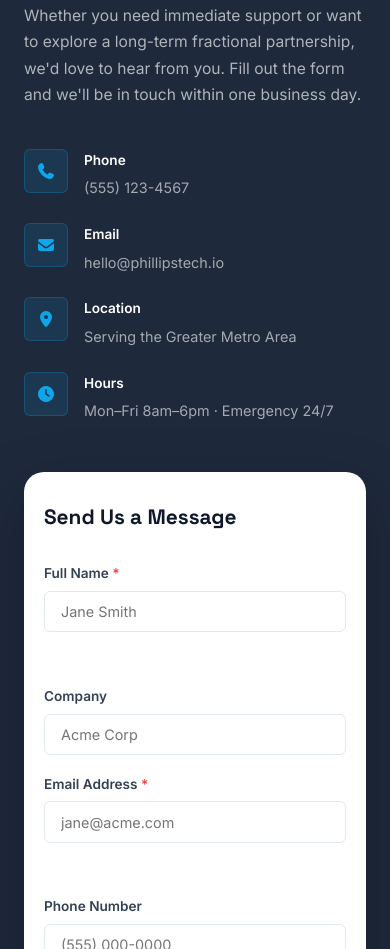
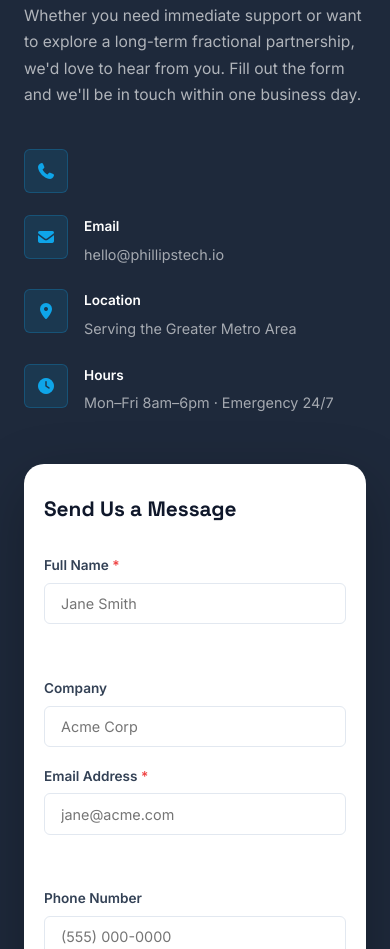
Before and after one commit to slighterdave/PhillipsTech, a plain HTML site: page index.html in a window 390 px wide. Shown: the part 6028-6977 px from the top of the page. Drawn offline with Linux system fonts and the light colour scheme.

Commit message:
Remove phone contact and update email address

```diff
--- a/index.html
+++ b/index.html
@@ -238,16 +238,12 @@
         <div class="contact-details">
           <div class="contact-item">
             <div class="contact-icon"><i class="fa-solid fa-phone"></i></div>
-            <div>
-              <strong>Phone</strong>
-              <a href="tel:+15551234567">(555) 123-4567</a>
-            </div>
           </div>
           <div class="contact-item">
             <div class="contact-icon"><i class="fa-solid fa-envelope"></i></div>
             <div>
               <strong>Email</strong>
-              <a href="mailto:hello@phillipstech.io">hello@phillipstech.io</a>
+              <a href="mailto:Dave@phillipstech.io">hello@phillipstech.io</a>
             </div>
           </div>
           <div class="contact-item">
```
